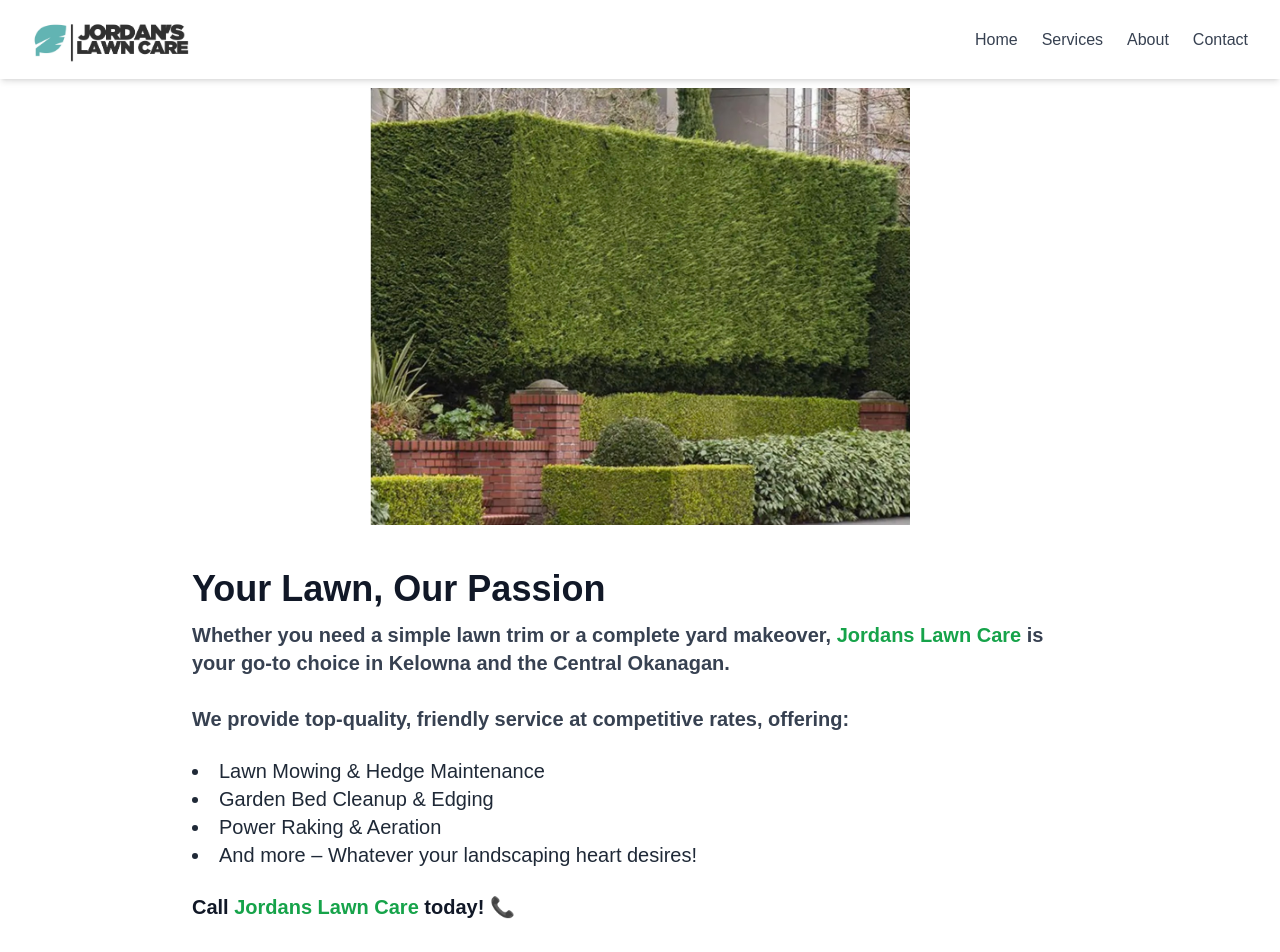
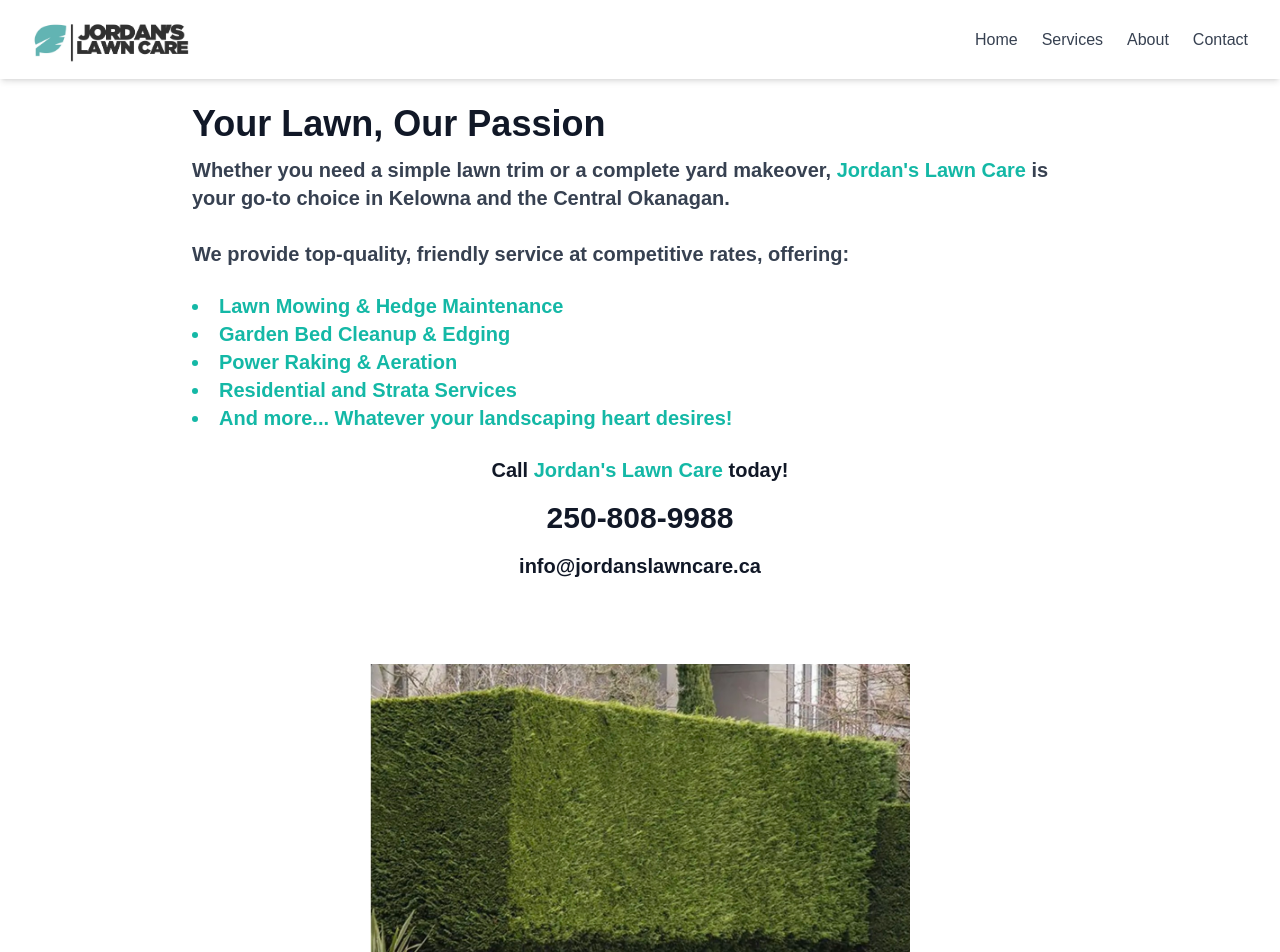
Before and after one commit to jordwan/jordans-lawn-care, a Next.js app: page / in a window 1280 px wide. Shown: the top 952 px of the page. Built offline with nearby package versions, Linux system fonts and the light colour scheme; a web font is replaced by a local one.

Commit message:
text color and layout

```diff
--- a/src/app/page.tsx
+++ b/src/app/page.tsx
@@ -8,8 +8,8 @@
   return (
     <div>
       <Navbar />
+      <Hero2 />
       <Hero />
-      <Hero2 />
     </div>
   );
 };
--- a/src/components/Hero.tsx
+++ b/src/components/Hero.tsx
@@ -7,7 +7,7 @@
   return (
     <div>
       <a href="mailto:info@jordanslawncare.ca?subject=Lawn Care Inquiry">
-        <div className="pb-5 px-5 py-16 flex justify-center">
+        <div className="pb-5 px-5 py-1 flex justify-center">
           <Image
             src={jlcLogo}
             alt="JLC Logo"
--- a/src/components/Hero2.tsx
+++ b/src/components/Hero2.tsx
@@ -2,14 +2,14 @@
 
 export const Hero2 = () => {
   return (
-    <div className="flex justify-center items-center py-6 px-6">
-      <div className="max-w-4xl text-center md:text-left">
+    <div className="flex justify-center items-center py-20 px-6">
+      <div className="max-w-4xl text-left md:text-left">
         <h1 className="text-3xl md:text-4xl font-extrabold text-gray-900">
           Your Lawn, Our Passion
         </h1>
-        <p className="mt-3 text-lg md:text-xl font-semibold text-gray-700 leading-relaxed">
+        <p className="mt-3 text-lg md:text-xl font-bold text-gray-700">
           Whether you need a simple lawn trim or a complete yard makeover,
-          <span className="text-green-600 font-bold"> Jordans Lawn Care </span>
+          <span className="text-teal-500 font-black"> Jordan's Lawn Care </span>
           is your go-to choice in Kelowna and the Central Okanagan.
           <br />
           <br />
@@ -17,16 +17,24 @@
           offering:
         </p>
 
-        <ul className="mt-6 text-lg md:text-xl font-medium text-gray-800 list-disc list-inside">
+        <ul className="mt-6 text-lg md:text-xl font-black text-teal-500 list-disc list-inside">
           <li>Lawn Mowing & Hedge Maintenance</li>
           <li>Garden Bed Cleanup & Edging</li>
           <li>Power Raking & Aeration</li>
-          <li>And more – Whatever your landscaping heart desires!</li>
+          <li>Residential and Strata Services</li>
+          <li>And more... Whatever your landscaping heart desires!</li>
         </ul>
 
-        <p className="mt-6 text-xl font-bold text-gray-900">
-          Call <span className="text-green-600">Jordans Lawn Care</span> today!
-          📞
+        <p className="mt-6 text-xl text-center font-black text-gray-900">
+          Call <span className="text-teal-500">Jordan's Lawn Care</span> today!
+        </p>
+        <p className="mt-4 text-3xl text-center font-bold text-gray-900">
+          <a href="tel:250-808-8888"> 250-808-9988 </a>
+        </p>
+        <p className="mt-4 text-xl text-center font-bold text-gray-900">
+          <a href="mailto:info@jordanslawncare.ca?subject=Lawn Care Inquiry">
+            info@jordanslawncare.ca
+          </a>
         </p>
       </div>
     </div>
```
